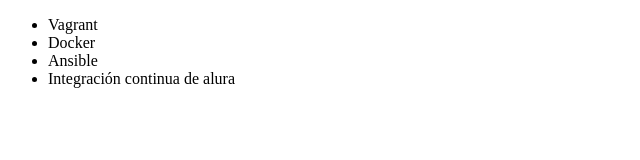
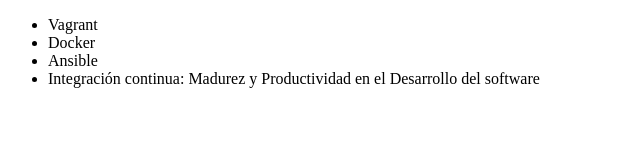
Before and after one commit to evelynsalga/alura-git, a plain HTML site: page evelyn/index.html in a window 1280 px wide. Shown: the whole page, without its empty margins (0-640 px from the left). Drawn offline with Linux system fonts and the light colour scheme.

Commit message:
Renombrando curso de Integración continua

```diff
--- a/evelyn/index.html
+++ b/evelyn/index.html
@@ -9,7 +9,7 @@
          <li> Vagrant </li>
          <li> Docker </li>
          <li> Ansible </li>
-         <li> Integración continua de alura</li>
+         <li> Integración continua: Madurez y Productividad en el Desarrollo del software</li>
      </ul>
 </body>
 </html>
```
